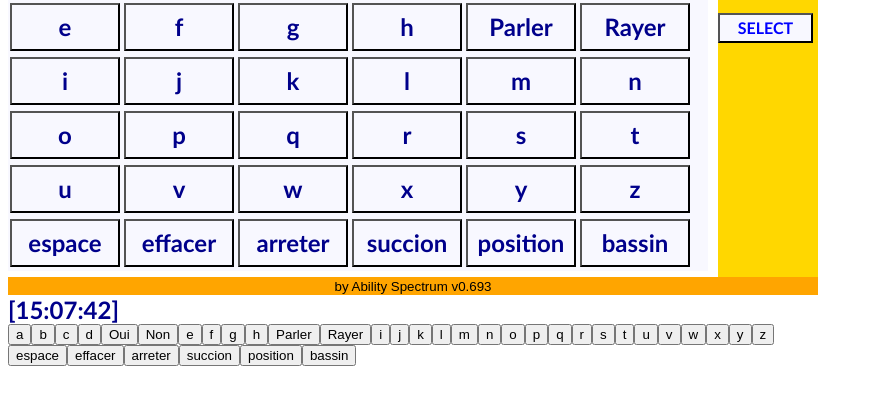
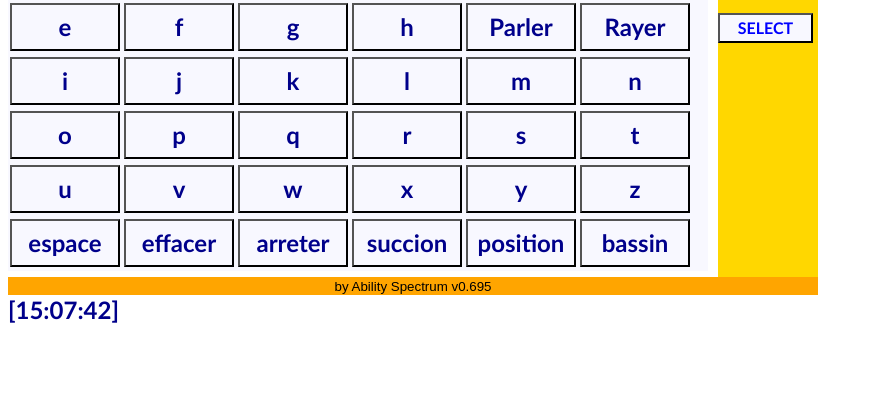
Before and after one commit to ylh888/CommBoard, a plain HTML site: page index.html in a window 1280 px wide. Shown: the part 96-500 px from the top of the page, without its empty margins (0-873 px from the left). Drawn offline with Linux system fonts and the light colour scheme.

Commit message:
disable audio setup - not needed with Voice Over

```diff
--- a/commboard.js
+++ b/commboard.js
@@ -378,6 +378,8 @@ function tmpplaymp3(i) {
 }
 
 function doVideoSetUp(){
+    return; //******
+
     var t="";
     for (var j=0; j<nRows*nCols; j++) {
         t+="<input type='button' id='tmpB" +j+ "' onclick='tmpplaymp3(" + j +
--- a/index.html
+++ b/index.html
@@ -35,7 +35,7 @@
     </div>
 
     <div id="footer" tabindex="-1" style="background-color:#FFA500;clear:both;text-align:center;s">
-        <small tabindex="-1">by Ability Spectrum v0.693</small>
+        <small tabindex="-1">by Ability Spectrum v0.695</small>
     </div>
     <div id="clientTxt" tabindex="-1" >clientTxt </div>
     <div id="debug" tabindex="-1"><small>[Debug]</small>    </div>
```
